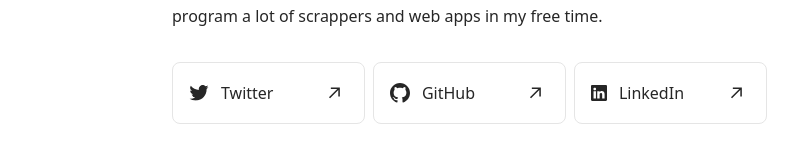
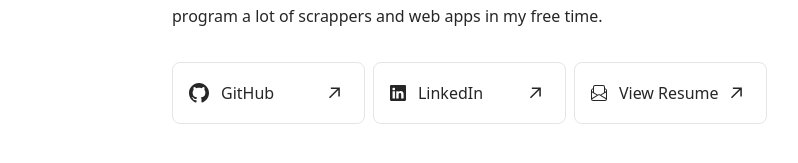
Before and after one commit to asadbek064/asadbek-dev, a Next.js app: page /about in a window 1280 px wide. Shown: the part 539-702 px from the top of the page, without its empty margins (170-968 px from the left). Built offline with nearby package versions, Linux system fonts and the light colour scheme.

Commit message:
resume added

```diff
--- a/app/about/page.tsx
+++ b/app/about/page.tsx
@@ -4,7 +4,7 @@ import {
   ArrowIcon,
   TwitterIcon,
 } from 'components/icons';
-import { BsLinkedin } from 'react-icons/bs';
+import { BsLinkedin, BsEnvelopePaper } from 'react-icons/bs';
 
 import Link from 'next/link';
 
@@ -41,18 +41,6 @@ export default function AboutPage() {
           <a
             rel="noopener noreferrer"
             target="_blank"
-            href="https://twitter.com/realAsadbek"
-            className="flex w-full border border-neutral-200 dark:border-neutral-800 rounded-lg p-4 no-underline items-center text-neutral-800 dark:text-neutral-200 hover:dark:bg-neutral-900 hover:bg-neutral-100 transition-all justify-between"
-          >
-            <div className="flex items-center">
-              <TwitterIcon />
-              <div className="ml-3">Twitter</div>
-            </div>
-            <ArrowIcon />
-          </a>
-          <a
-            rel="noopener noreferrer"
-            target="_blank"
             href="https://github.com/asadbek064"
             className="flex w-full border border-neutral-200 dark:border-neutral-800 rounded-lg p-4 no-underline items-center text-neutral-800 dark:text-neutral-200 hover:dark:bg-neutral-900 hover:bg-neutral-100 transition-all justify-between"
           >
@@ -74,6 +62,18 @@ export default function AboutPage() {
             </div>
             <ArrowIcon />
           </a>
+          <a
+            rel="noopener noreferrer"
+            target="_blank"
+            href="/ASADBEK_KARIMOV_Resume.pdf"
+            className="flex w-full border border-neutral-200 dark:border-neutral-800 rounded-lg p-4 no-underline items-center text-neutral-800 dark:text-neutral-200 hover:dark:bg-neutral-900 hover:bg-neutral-100 transition-all justify-between"
+          >
+            <div className="flex items-center">
+              <BsEnvelopePaper />
+              <div className="ml-3">View Resume</div>
+            </div>
+            <ArrowIcon />
+          </a>
 
         </div>
       </div>
--- a/next.config.js
+++ b/next.config.js
@@ -76,10 +76,9 @@ const securityHeaders = [
     key: 'Strict-Transport-Security',
     value: 'max-age=31536000; includeSubDomains; preload',
   },
-  // https://developer.mozilla.org/en-US/docs/Web/HTTP/Headers/Feature-Policy
   {
-    key: 'Permissions-Policy',
-    value: 'camera=(), microphone=(), geolocation=()',
+    key: 'Access-Control-Allow-Origin',
+    value: 'https://cdn.discordapp.com', // Replace with your desired domain
   },
 ];
 
--- a/package.json
+++ b/package.json
@@ -8,6 +8,7 @@
     "setup": "node ./lib/setup.mjs"
   },
   "dependencies": {
+    "@headlessui/react": "^1.7.14",
     "@octokit/rest": "^19.0.7",
     "@planetscale/database": "^1.5.0",
     "@vercel/analytics": "^0.1.11",
```
Also changed, not shown: 2 other files (tests, documents, lock files or other folders).
